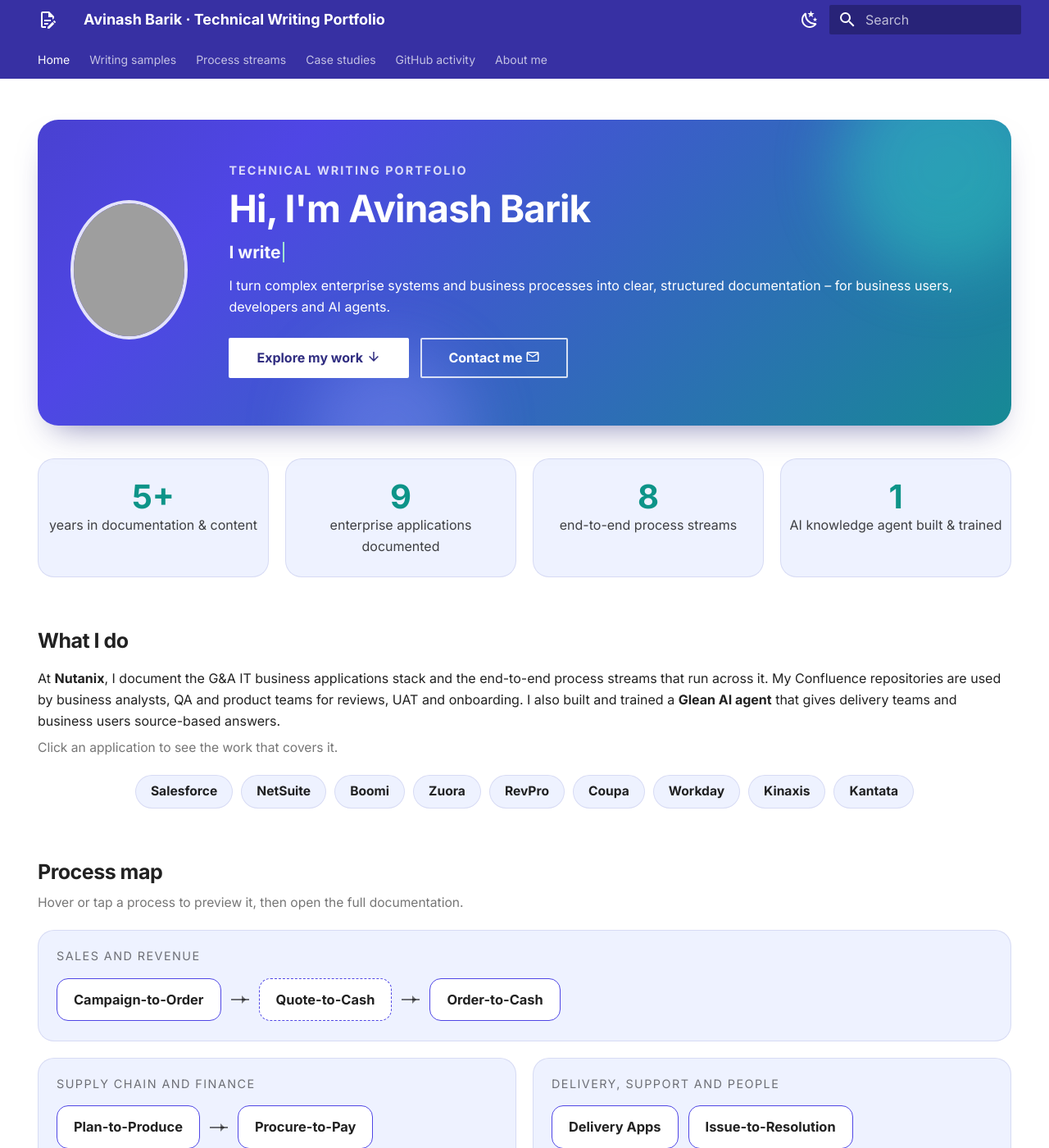
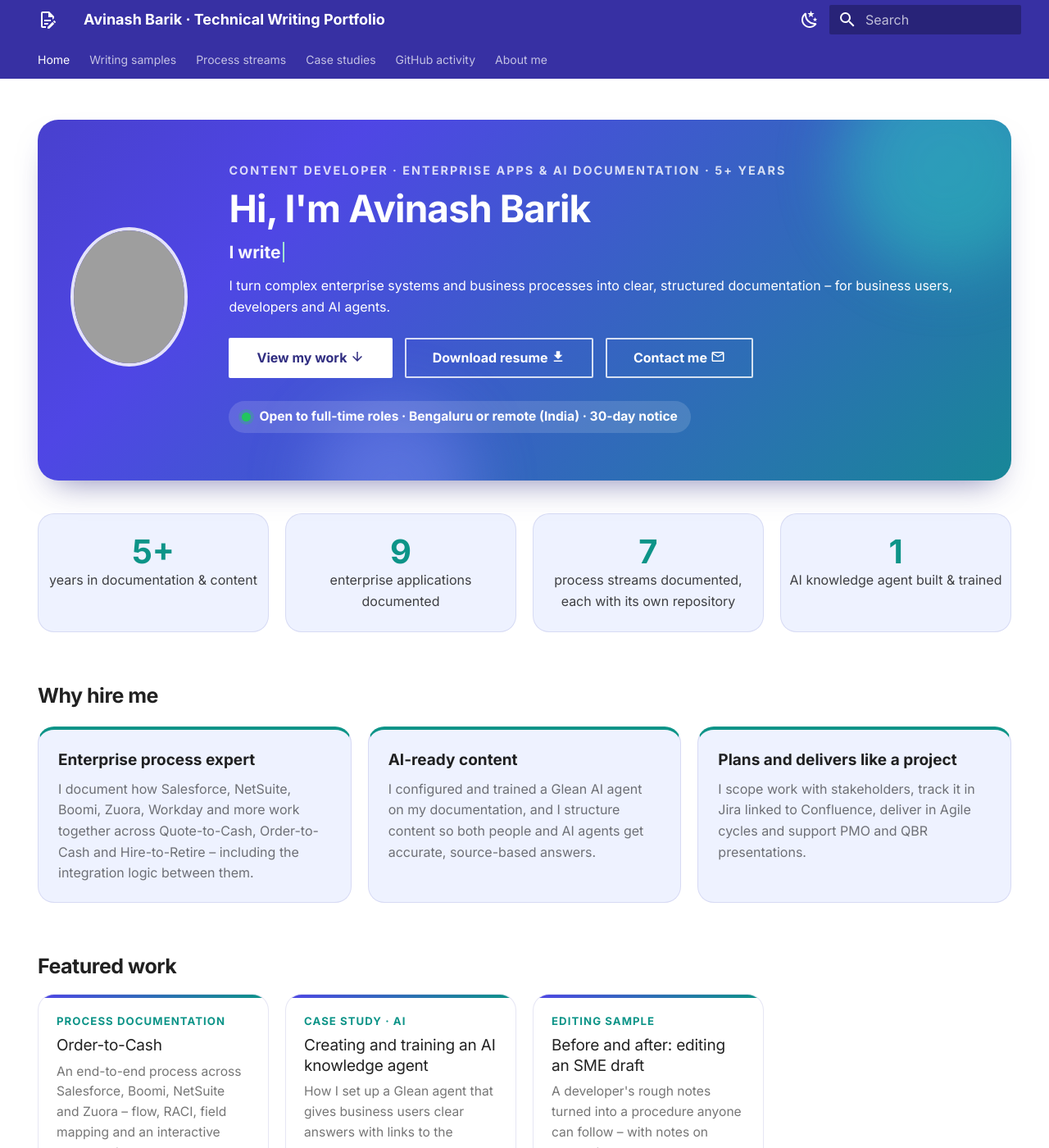
Before and after one commit to Avinash0789/Avinash0789.github.io, an MkDocs documentation site: the page built from docs/index.md, in a window 1280 px wide and 1400 px high. Shown: the whole window at 82% size. Built offline with MkDocs 1.6.1 and Material for MkDocs 9.7.7, drawn with Linux system fonts in a browser that asks for light colours; some of the changed text lies outside the part shown; grey boxes are pictures that could not be loaded.

Commit message:
Recruiter-focused homepage, For recruiters page, consistent Content Developer title

```diff
--- a/docs/index.md
+++ b/docs/index.md
@@ -1,4 +1,5 @@
 ---
+description: Avinash Barik – Content Developer in Bengaluru with 5+ years documenting enterprise apps (Salesforce, NetSuite, Boomi, Workday) and building AI-ready knowledge. Open to new roles.
 hide:
   - navigation
   - toc
@@ -13,7 +14,7 @@ hide:
 
 <div markdown>
 
-<p class="ab-eyebrow">Technical Writing Portfolio</p>
+<p class="ab-eyebrow">Content Developer · Enterprise Apps &amp; AI Documentation · 5+ years</p>
 
 # Hi, I'm Avinash Barik
 
@@ -21,8 +22,11 @@ hide:
 
 I turn complex enterprise systems and business processes into clear, structured documentation – for business users, developers and AI agents.
 
-[Explore my work :material-arrow-down:](#work-library){ .md-button .md-button--primary }
+[View my work :material-arrow-down:](#featured-work){ .md-button .md-button--primary }
+[Download resume :material-download:](assets/Avinash_Barik_CV.pdf){ .md-button download="Avinash_Barik_CV.pdf" }
 [Contact me :material-email-outline:](about.md#contact){ .md-button }
+
+<p class="ab-avail ab-avail--hero"><span class="ab-avail__dot"></span>Open to full-time roles · Bengaluru or remote (India) · 30-day notice</p>
 
 </div>
 
@@ -31,8 +35,24 @@ I turn complex enterprise systems and business processes into clear, structured
 <div class="ab-stats">
   <div class="ab-stat"><strong data-count="5" data-suffix="+">5+</strong><span>years in documentation &amp; content</span></div>
   <div class="ab-stat"><strong data-count="9">9</strong><span>enterprise applications documented</span></div>
-  <div class="ab-stat"><strong data-count="8">8</strong><span>end-to-end process streams</span></div>
+  <div class="ab-stat"><strong data-count="7">7</strong><span>process streams documented, each with its own repository</span></div>
   <div class="ab-stat"><strong data-count="1">1</strong><span>AI knowledge agent built &amp; trained</span></div>
+</div>
+
+## Why hire me
+
+<div class="ab-why">
+  <div><strong>Enterprise process expert</strong><span>I document how Salesforce, NetSuite, Boomi, Zuora, Workday and more work together across Quote-to-Cash, Order-to-Cash and Hire-to-Retire – including the integration logic between them.</span></div>
+  <div><strong>AI-ready content</strong><span>I configured and trained a Glean AI agent on my documentation, and I structure content so both people and AI agents get accurate, source-based answers.</span></div>
+  <div><strong>Plans and delivers like a project</strong><span>I scope work with stakeholders, track it in Jira linked to Confluence, deliver in Agile cycles and support PMO and QBR presentations.</span></div>
+</div>
+
+## Featured work { #featured-work }
+
+<div class="ab-lib__grid ab-featured">
+  <a class="ab-card is-visible" href="samples/order-to-cash/"><span class="ab-card__type">Process documentation</span><h3>Order-to-Cash</h3><p>An end-to-end process across Salesforce, Boomi, NetSuite and Zuora – flow, RACI, field mapping and an interactive stage explorer.</p><span class="ab-card__tags">Read the process →</span></a>
+  <a class="ab-card is-visible" href="case-studies/ai-agent/"><span class="ab-card__type">Case study · AI</span><h3>Creating and training an AI knowledge agent</h3><p>How I set up a Glean agent that gives business users clear answers with links to the source page.</p><span class="ab-card__tags">Read the case study →</span></a>
+  <a class="ab-card is-visible" href="samples/before-after/"><span class="ab-card__type">Editing sample</span><h3>Before and after: editing an SME draft</h3><p>A developer's rough notes turned into a procedure anyone can follow – with notes on every change.</p><span class="ab-card__tags">See the edit →</span></a>
 </div>
 
 ## What I do
@@ -166,6 +186,26 @@ At **Nutanix**, I document the G&A IT business applications stack and the end-to
       <span class="ab-card__type">Case study</span><h3>Creating and training an AI knowledge agent</h3>
       <p>Setting up an enterprise AI agent for delivery teams and business users.</p>
       <span class="ab-card__tags">Glean</span></a>
+    <a class="ab-card" href="samples/before-after/" data-type="sample" data-sys="Boomi NetSuite Salesforce" data-keywords="editing rewrite sme draft before after procedure order sync error">
+      <span class="ab-card__type">Writing sample · Editing</span><h3>Before and after: editing an SME draft</h3>
+      <p>Rough developer notes rewritten into a clear, task-based procedure.</p>
+      <span class="ab-card__tags">Editing · SOP</span></a>
+    <a class="ab-card" href="samples/ux-writing/" data-type="sample" data-sys="" data-keywords="ux writing microcopy error message empty state tooltip onboarding ui product">
+      <span class="ab-card__type">Writing sample · UX</span><h3>UX writing: microcopy</h3>
+      <p>Error messages, empty states, confirmations and onboarding tooltips for a SaaS CRM.</p>
+      <span class="ab-card__tags">UX · Product writing</span></a>
+    <a class="ab-card" href="case-studies/agile-delivery/" data-type="case" data-sys="" data-keywords="agile jira confluence sprint planning stakeholders release notes project management pmo">
+      <span class="ab-card__type">Case study</span><h3>Delivering documentation in Agile cycles</h3>
+      <p>Scoping, tracking and delivering docs with Jira and Confluence.</p>
+      <span class="ab-card__tags">Jira · Confluence · Agile</span></a>
+    <a class="ab-card" href="case-studies/how-i-run-documentation/" data-type="case" data-sys="" data-keywords="lead manager process intake prioritise review style guide metrics governance">
+      <span class="ab-card__type">Approach</span><h3>How I run documentation</h3>
+      <p>Intake, prioritisation, templates, reviews, maintenance and metrics.</p>
+      <span class="ab-card__tags">Documentation lead</span></a>
+    <a class="ab-card" href="streams/glossary/" data-type="process" data-sys="Salesforce NetSuite Boomi Workday Kantata RevPro" data-keywords="glossary terms definitions mql rma cpq o2c q2c raci uat">
+      <span class="ab-card__type">Reference</span><h3>Glossary</h3>
+      <p>Enterprise process and application terms explained for new joiners.</p>
+      <span class="ab-card__tags">Reference</span></a>
   </div>
   <p class="ab-lib__empty" hidden>Nothing matches yet. <button type="button" class="ab-lib__reset">Clear filters</button></p>
 </div>
@@ -175,13 +215,13 @@ At **Nutanix**, I document the G&A IT business applications stack and the end-to
 <ol class="ab-timeline">
   <li class="is-current">
     <span class="ab-timeline__date">Jun 2025 – present</span>
-    <h3>Technical Content Developer · Nutanix</h3>
-    <p>End-to-end process streams and integrations across the G&amp;A IT applications stack. Built and trained a Glean AI agent; supports PMO and QBR presentations.</p>
+    <h3>Content Developer · Nutanix</h3>
+    <p>7 process streams and 9 enterprise applications documented in structured Confluence repositories; Salesforce–NetSuite integration logic; release notes and QA content. Configured and trained a Glean AI agent; supports PMO and QBR presentations.</p>
   </li>
   <li>
     <span class="ab-timeline__date">Sep 2023 – Jun 2025</span>
     <h3>Content Specialist · InsuredMine</h3>
-    <p>Feature documentation, release notes and knowledge base articles for insurance SaaS products.</p>
+    <p>User manuals, release notes, knowledge base articles, video tutorials and in-app help for an insurance SaaS CRM; redesigned the CRM onboarding journey.</p>
   </li>
   <li>
     <span class="ab-timeline__date">Nov 2022 – Sep 2023</span>
@@ -214,3 +254,5 @@ Public documentation I wrote and published in my previous role:
 [About me & contact :material-account:](about.md){ .md-button .md-button--primary }
 [LinkedIn :fontawesome-brands-linkedin:](https://www.linkedin.com/in/avinash-barik-54a1ab194/){ .md-button target="_blank" }
 [Live GitHub activity :fontawesome-brands-github:](github.md){ .md-button }
+
+<p class="ab-updated" data-repo="Avinash0789/Avinash0789.github.io"></p>
```
Also changed, not shown: docs/about.md (+23 -8 lines), docs/github.md (+1 -1 lines), docs/hire.md (added, +74 -0 lines).
